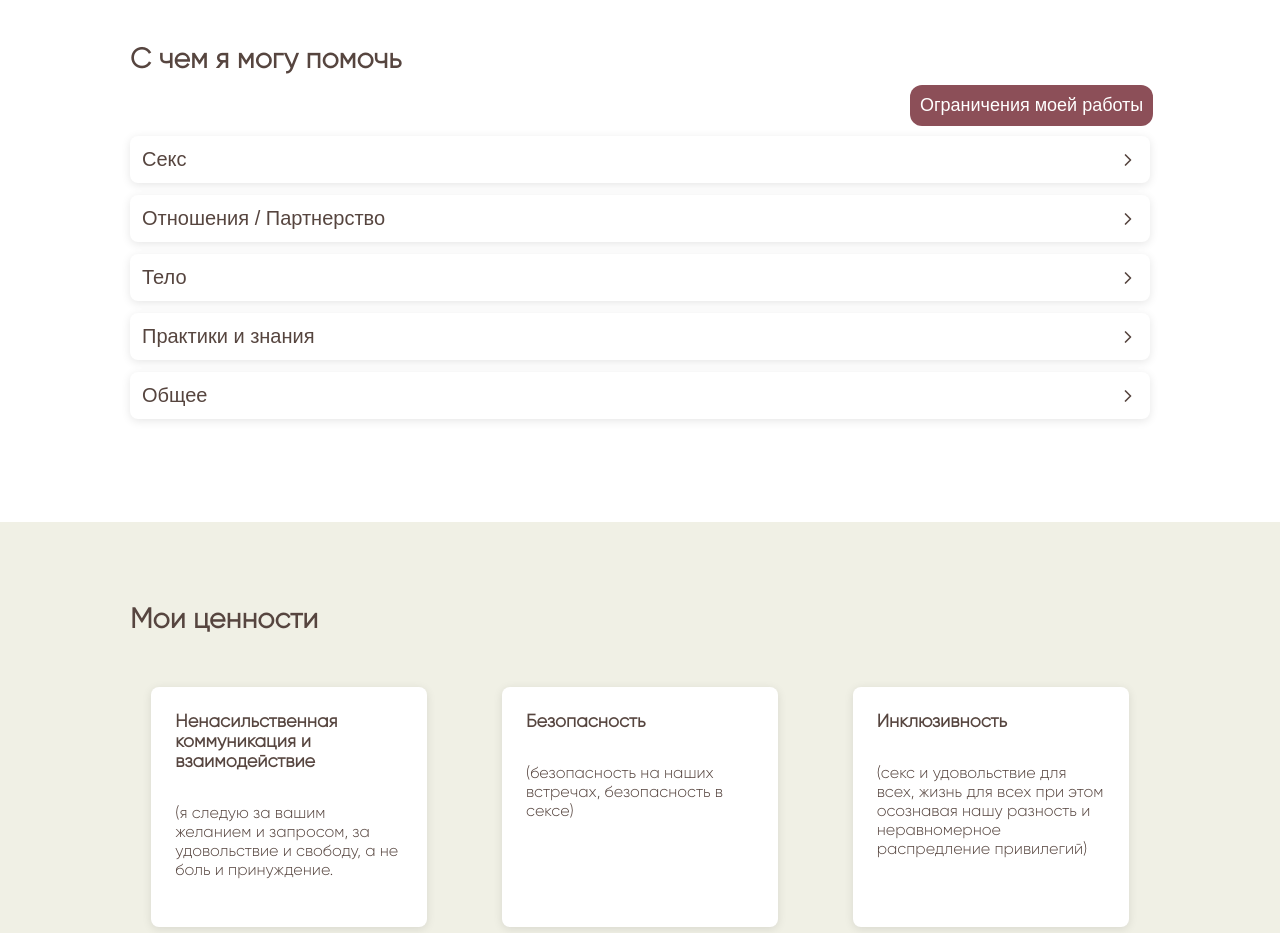
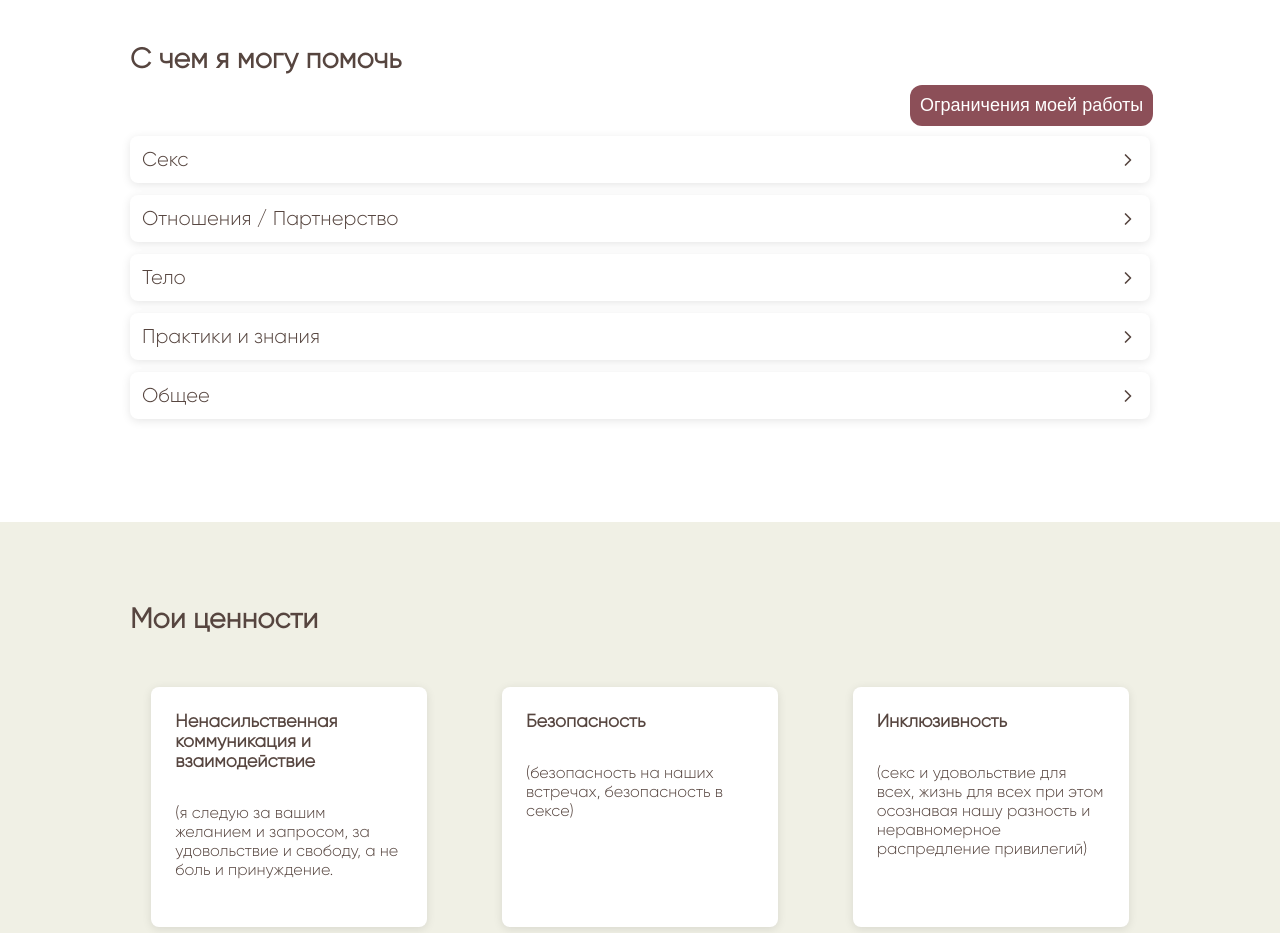
Before and after one commit to fireframes/erovnova-portfolio, a React (Vite) app: page / in a window 1280 px wide. Shown: the part 2140-3073 px from the top of the page. Built offline with nearby package versions, Linux system fonts and the light colour scheme.

Commit message:
fixed font-family in chevron titles

```diff
--- a/src/components/Help.tsx
+++ b/src/components/Help.tsx
@@ -70,7 +70,7 @@ const Help: React.FC<HelpProps> = ({ onClick }) => {
                 openSections[section.title] ? "active" : ""
               }`}
             >
-              <span>{section.title}</span>
+              {section.title}
               {openSections[section.title] ? (
                 <ChevronDown size={20} />
               ) : (
--- a/src/styles.css
+++ b/src/styles.css
@@ -7,7 +7,8 @@
 /* Global styles and variables */
 @font-face {
   font-family: "Gilroy";
-  src: url("assets/fonts/Gilroy-Light.otf") format("truetype");
+  src: url("assets/fonts/Gilroy-Light.otf") format("truetype"),
+    url("assets/fonts/Gilroy-ExtraBold.otf") format("truetype");
 }
 
 :root {
@@ -23,7 +24,7 @@
     rgb(228, 199, 184)
   );
 
-  font-family: "Gilroy", Arial, Helvetica, sans-serif;
+  font-family: "Gilroy", sans-serif !important;
   color: rgba(255, 255, 255, 0.87);
   color-scheme: light;
 }
@@ -38,9 +39,6 @@ body {
 h1 {
   font-size: 36px;
   margin: 0 0 1rem;
-}
-
-h2 {
 }
 
 p {
@@ -345,6 +343,7 @@ main {
   border-radius: 8px;
   cursor: pointer;
   font-size: 20px;
+  font-family: "Gilroy", sans-serif !important;
   color: var(--primary-color);
   box-shadow: 0 2px 10px rgba(0, 0, 0, 0.1);
 }
@@ -411,8 +410,8 @@ main {
 
 #values .card:hover {
   transform: scale(1.03);
-  /* box-shadow: 0 2px 20px rgba(0, 0, 0, 0.2); */
   transition: transform 0.3s ease-in-out;
+  opacity: 0.95;
 }
 
 /* EDUCATION */
```
